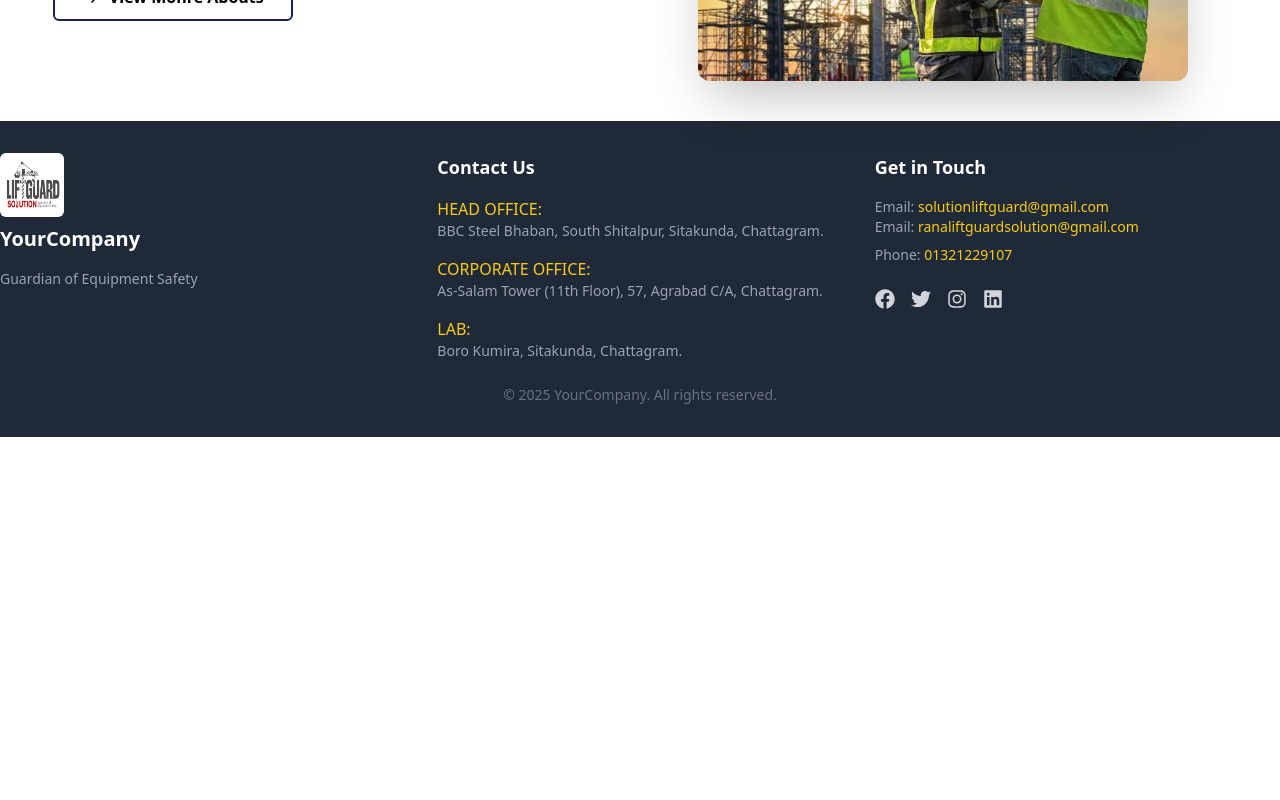
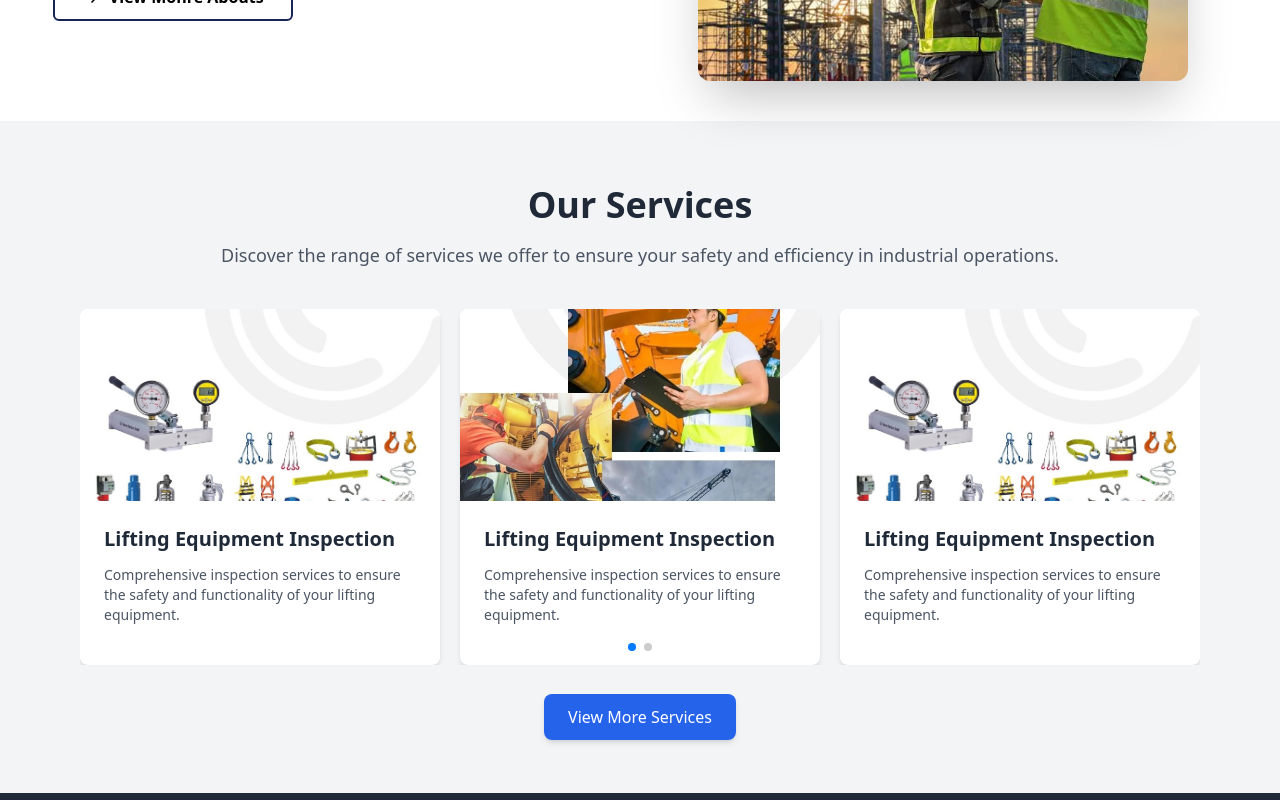
Before and after one commit to BD-Arfat/lift-guard, a React (Vite) app: page / in a window 1280 px wide. Shown: the part 1020-1820 px from the top of the page. Before the commit the page ends 1457 px from the top, so only its background shows below. Built offline with nearby package versions, Linux system fonts and the light colour scheme.

Commit message:
Add .gitattributes to normalize line endings

```diff
--- a/package.json
+++ b/package.json
@@ -16,7 +16,7 @@
     "react-dom": "^18.3.1",
     "react-icons": "^5.4.0",
     "react-router-dom": "^7.1.1",
-    "swiper": "^11.2.0"
+    "swiper": "^11.2.1"
   },
   "devDependencies": {
     "@eslint/js": "^9.17.0",
--- a/src/Pages/Abouts/Abouts/Overview.jsx
+++ b/src/Pages/Abouts/Abouts/Overview.jsx
@@ -37,7 +37,7 @@ const Overview = () => {
                                 className="rounded-lg shadow-lg"
                             />
                             {/* Logo Overlay */}
-                            <div className="absolute bottom-0 shadow-2xl right-0 transform translate-x-4 translate-y-4 bg-white rounded-full p-2 shadow-md">
+                            <div className="absolute bottom-0 shadow-2xl right-0 transform translate-x-4 translate-y-4 bg-white rounded-full p-2 ">
                                 <img
                                     src="https://via.placeholder.com/50" // Replace this with your logo path or link
                                     alt="Logo"
--- a/src/Pages/Home/Home.jsx
+++ b/src/Pages/Home/Home.jsx
@@ -1,12 +1,14 @@
 import React from 'react';
 import Banner from './Banner/Banner';
 import Abouts from './Abouts/Abouts';
+import Service from './Service/Service';
 
 const Home = () => {
     return (
         <div>
             <Banner></Banner>
             <Abouts></Abouts>
+            <Service></Service>
         </div>
     );
 };
--- /dev/null
+++ b/src/Pages/Home/Service/Service.jsx
@@ -0,0 +1,57 @@
+import React from 'react';
+import { Swiper, SwiperSlide } from 'swiper/react';
+import { Pagination } from 'swiper/modules'; // শুধুমাত্র Pagination মডিউল রাখা হয়েছে
+import 'swiper/css';
+import 'swiper/css/pagination';
+import data from '../../../serviceData';
+import ServiceProducts from './ServiceProducts/ServiceProducts';
+
+const Service = () => {
+    return (
+        <div className="py-16 bg-gray-100">
+            <div className="container mx-auto px-6 lg:px-20">
+                {/* Section Title */}
+                <div className="text-center mb-10">
+                    <h2 className="text-3xl md:text-4xl font-bold text-gray-800 mb-4">
+                        Our Services
+                    </h2>
+                    <p className="text-gray-600 text-sm md:text-lg">
+                        Discover the range of services we offer to ensure your safety and efficiency in industrial operations.
+                    </p>
+                </div>
+
+                {/* Swiper Carousel */}
+                <Swiper
+                    slidesPerView={1}
+                    spaceBetween={20}
+                    pagination={{ clickable: true }}
+                    breakpoints={{
+                        640: { slidesPerView: 1 },
+                        768: { slidesPerView: 2 },
+                        1024: { slidesPerView: 3 },
+                    }}
+                    modules={[Pagination]} // শুধুমাত্র Pagination মডিউল যুক্ত করা হয়েছে
+                    className="mySwiper"
+                >
+                    {data.map((service) => (
+                        <SwiperSlide key={service.id}>
+                            <ServiceProducts service={service} />
+                        </SwiperSlide>
+                    ))}
+                </Swiper>
+
+                {/* View More Button */}
+                <div className="text-center mt-10">
+                    <a
+                        href="/services"
+                        className="px-6 py-3 bg-blue-600 text-white rounded-lg text-sm md:text-base font-medium shadow-md hover:bg-blue-700 transition duration-300"
+                    >
+                        View More Services
+                    </a>
+                </div>
+            </div>
+        </div>
+    );
+};
+
+export default Service;
--- /dev/null
+++ b/src/Pages/Home/Service/ServiceProducts/ServiceProducts.jsx
@@ -0,0 +1,26 @@
+import React from 'react';
+
+const ServiceProducts = ({service}) => {
+    const {image, name,proposition} = service;
+    return (
+        <div>
+            <div className="bg-white shadow-md rounded-lg overflow-hidden">
+                <img
+                    src={image}
+                    alt="Service 1"
+                    className="w-full h-48 object-cover"
+                />
+                <div className="p-6">
+                    <h3 className="text-xl font-bold text-gray-800 mb-3">
+                        {name}
+                    </h3>
+                    <p className="text-gray-600 text-sm mb-4">
+                        {proposition}
+                    </p>
+                </div>
+            </div>
+        </div>
+    );
+};
+
+export default ServiceProducts;
--- /dev/null
+++ b/src/serviceData.js
@@ -0,0 +1,31 @@
+import image1 from '../src/assets/our-service-1 (1).jpg';
+import image2 from '../src/assets/our-service-1 (2).jpg';
+
+const data = [
+    {
+        image: image1,
+        name: "Lifting Equipment Inspection",
+        proposition: "Comprehensive inspection services to ensure the safety and functionality of your lifting equipment.",
+        id: 1
+    },
+    {
+        image: image2,
+        name: "Lifting Equipment Inspection",
+        proposition: "Comprehensive inspection services to ensure the safety and functionality of your lifting equipment.",
+        id: 1
+    },
+    {
+        image: image1,
+        name: "Lifting Equipment Inspection",
+        proposition: "Comprehensive inspection services to ensure the safety and functionality of your lifting equipment.",
+        id: 1
+    },
+    {
+        image: image1,
+        name: "Lifting Equipment Inspection",
+        proposition: "Comprehensive inspection services to ensure the safety and functionality of your lifting equipment.",
+        id: 1
+    },
+];
+
+export default data;
```
Also changed, not shown: 1 other file (tests, documents, lock files or other folders).
